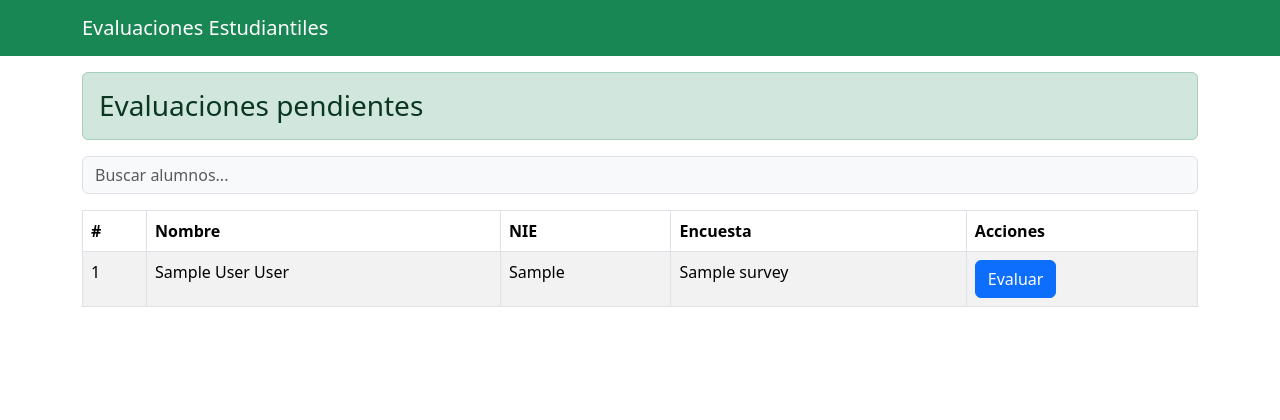
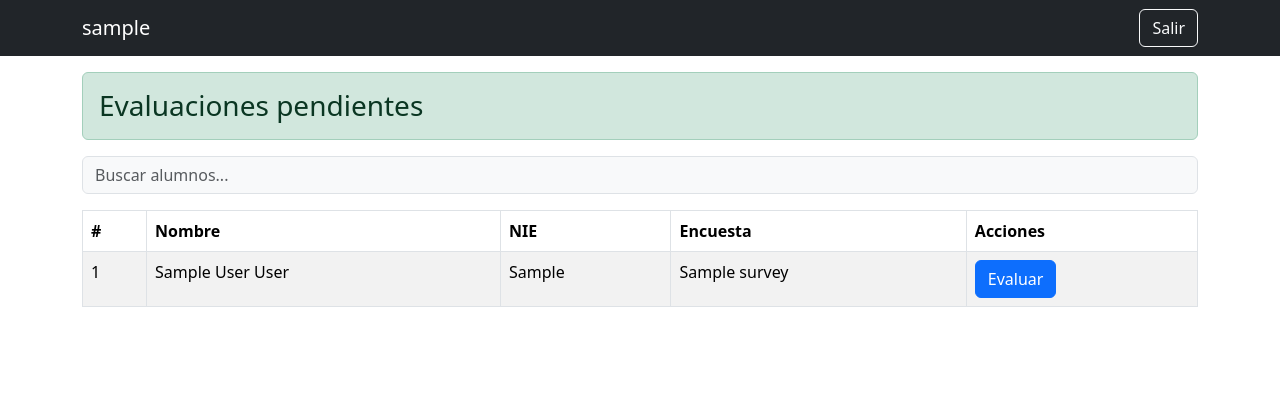
Before and after one commit to eugmerino/student-survey, a Django app: page / in a window 1280 px wide. Shown: the top 420 px of the page. Run offline with Django 4.2, Linux system fonts and the light colour scheme; a user stored in the database is signed in; tables that the repository leaves empty hold one stand-in row (values such as "Sample post"); some libraries are stand-ins or nearby versions.

Commit message:
Update navbar

```diff
--- a/studentsurvey/urls.py
+++ b/studentsurvey/urls.py
@@ -8,5 +8,6 @@ urlpatterns = [
     path('admin/', admin.site.urls),
     path('', views.home_view, name='home'),
     path('login/', views.custom_login, name='login'),
+    path('logout/', views.custom_logout, name='custom_logout'),
     path('survey/', include('survey.urls')),
 ]
--- a/studentsurvey/views.py
+++ b/studentsurvey/views.py
@@ -1,5 +1,5 @@
 from django.contrib.auth.forms import AuthenticationForm
-from django.contrib.auth import login, authenticate
+from django.contrib.auth import login, authenticate, logout
 from django.contrib import messages
 from django.shortcuts import render, redirect
 from django.contrib.auth.decorators import login_required
@@ -51,3 +51,8 @@ def custom_login(request):
     form.fields['password'].widget.attrs['class'] = 'form-control'
 
     return render(request, 'login.html', {'form': form})
+
+
+def custom_logout(request):
+    logout(request)
+    return redirect('login')
--- a/templates/parts/navbar.html
+++ b/templates/parts/navbar.html
@@ -1,5 +1,18 @@
-<nav class="navbar navbar-expand-lg navbar-dark bg-success">
+<nav class="navbar navbar-expand-lg navbar-dark bg-dark">
     <div class="container">
-        <a class="navbar-brand" href="#">Evaluaciones Estudiantiles</a>
+        <a class="navbar-brand" href="#">
+            {% if user.username %}
+                {{ user.username }}
+            {% else %}
+                ¡Bienvenido!
+            {% endif %}
+        </a>
+        {% if user.username %}
+            <div class="d-flex">
+                <a href="{% url 'custom_logout' %}" class="btn btn-outline-light">
+                    Salir
+                </a>
+            </div>
+        {% endif %}
     </div>
 </nav>
```
